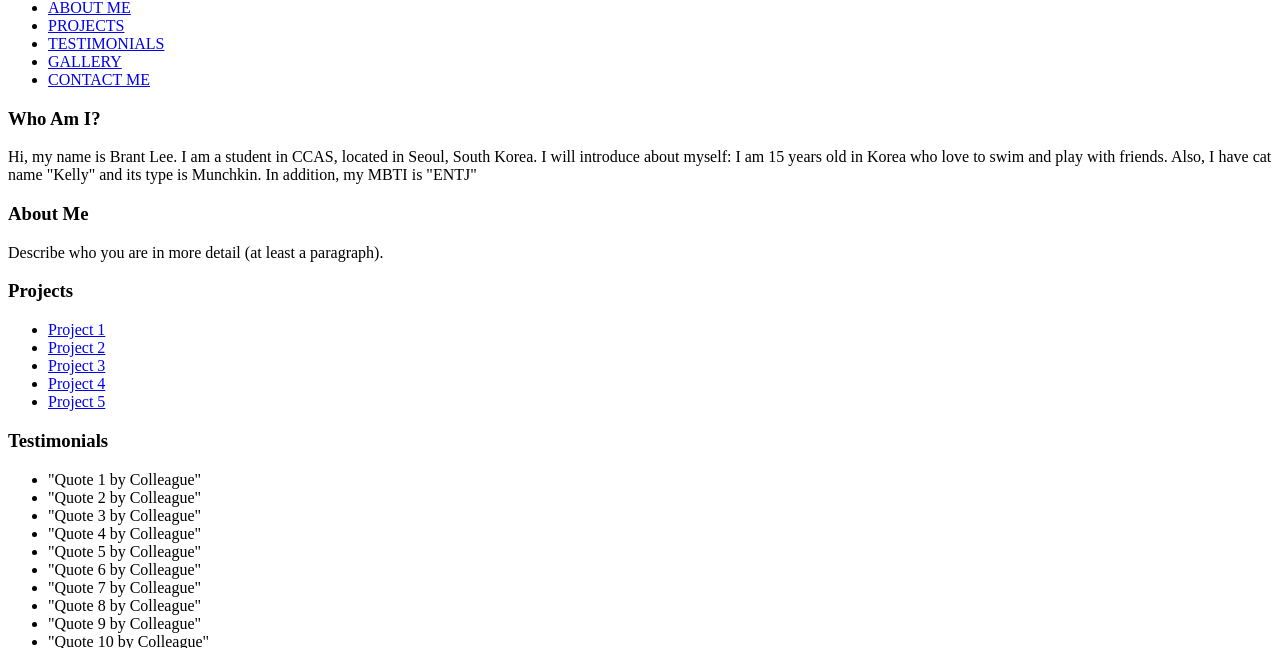
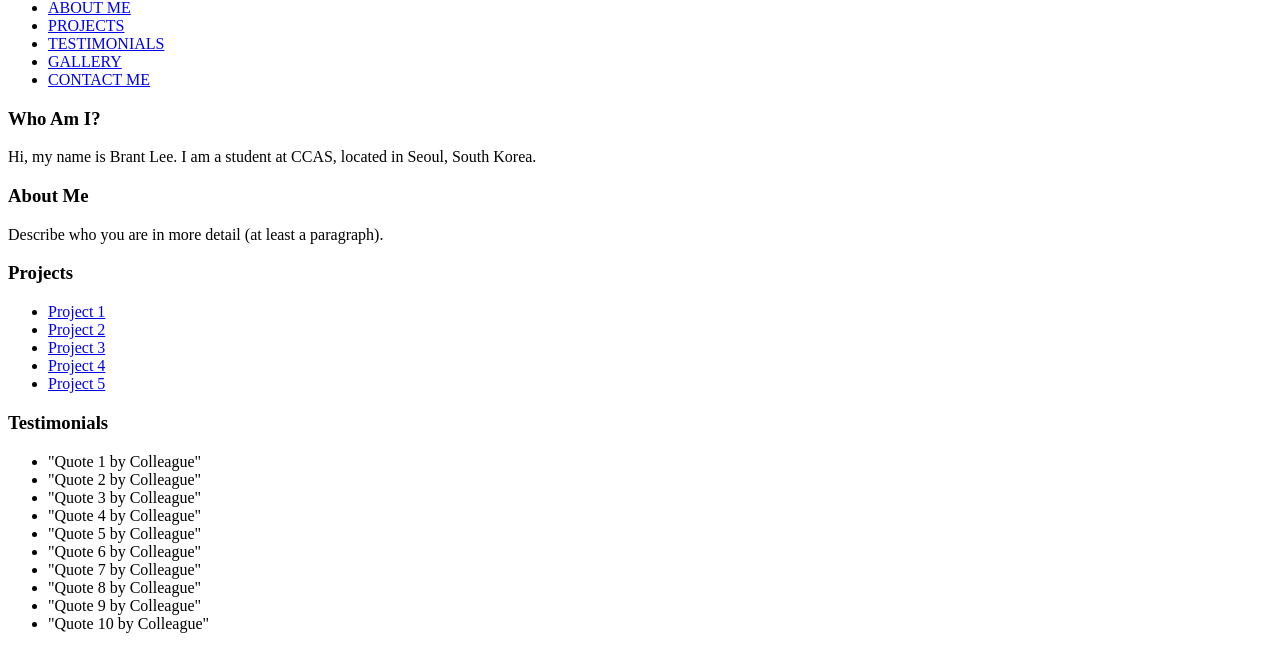
Before and after one commit to Bmjlee0126/Web_dev50, a plain HTML site: page index.html in a window 1280 px wide. Shown: the part 128-776 px from the top of the page. Drawn offline with Linux system fonts and the light colour scheme.

Commit message:
Sun, Sep 29, 2024, 10:57 PM +09:00

```diff
--- a/index.html
+++ b/index.html
@@ -22,13 +22,7 @@
 
     <section id="whoami">
         <h3>Who Am I?</h3>
-        <p>Hi, my name is Brant Lee. I am a student in CCAS, located in Seoul, South Korea.
-            I will introduce about myself:
-            I am 15 years old in Korea who love to swim and play with friends.
-            Also, I have cat name "Kelly" and its type is Munchkin.
-            In addition, my MBTI is "ENTJ"
-        <p\n>
-
+        <p>Hi, my name is Brant Lee. I am a student at CCAS, located in Seoul, South Korea.</p>
     </section>
 
     <section id="about">
```
